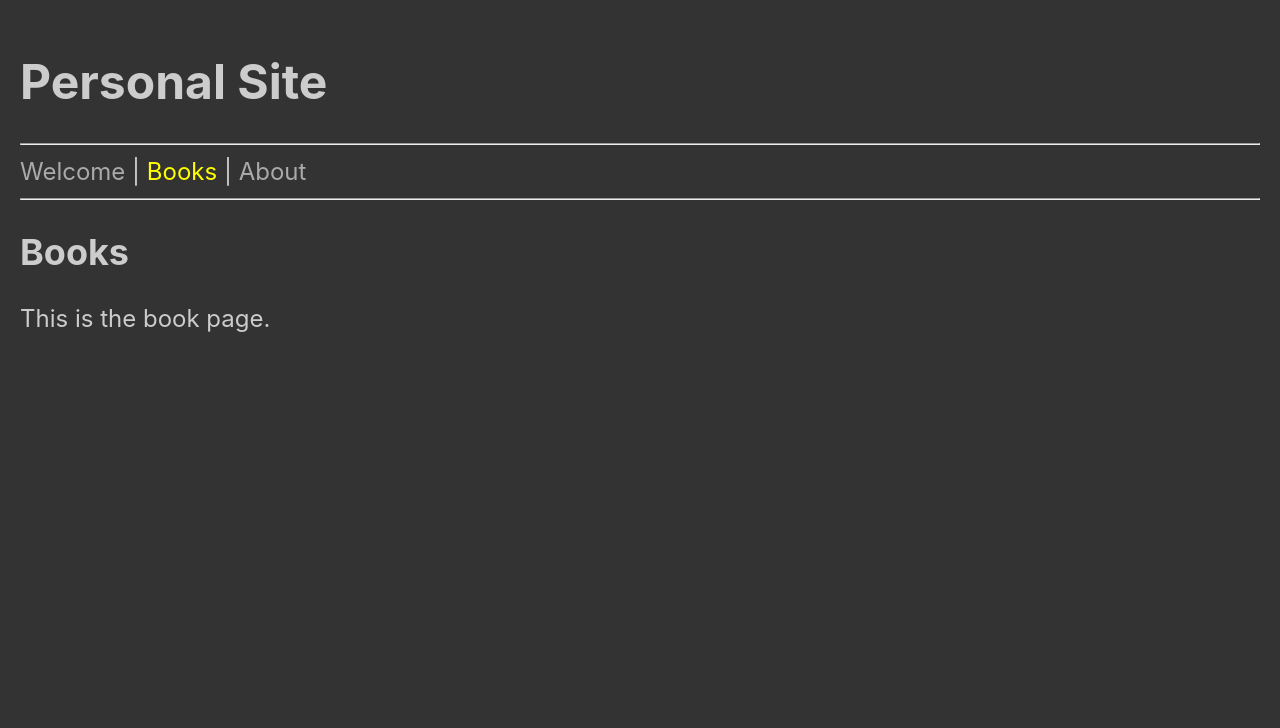
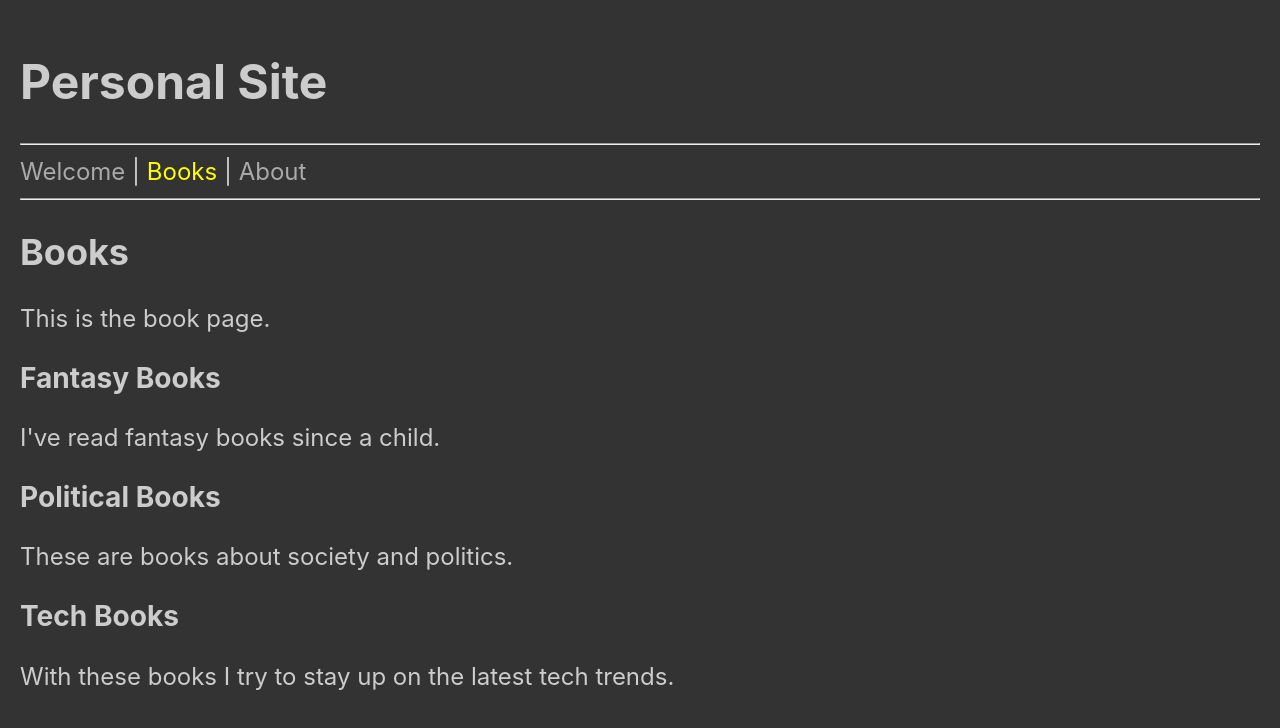
Before and after one commit to edwardtanguay/howto-react-router-nested-navbars, a React (Vite) app: page /books in a window 1280 px wide. Shown: the top 728 px of the page. Built offline with nearby package versions, Linux system fonts and the light colour scheme.

Commit message:
three book groups in

```diff
--- /dev/null
+++ b/src/components/BookGroupFantasy.jsx
@@ -0,0 +1,8 @@
+export const BookGroupFantasy = () => {
+	return (
+		<>
+			<h3>Fantasy Books</h3>
+			<p>I've read fantasy books since a child.</p>
+		</>
+	);
+};
--- /dev/null
+++ b/src/components/BookGroupPolitics.jsx
@@ -0,0 +1,8 @@
+export const BookGroupPolitics = () => {
+	return (
+		<>
+		 <h3>Political Books</h3>
+			<p>These are books about society and politics.</p>
+		</>
+	);
+};
--- /dev/null
+++ b/src/components/BookGroupTechnology.jsx
@@ -0,0 +1,8 @@
+export const BookGroupTechnology = () => {
+	return (
+		<>
+			<h3>Tech Books</h3>
+			<p>With these books I try to stay up on the latest tech trends.</p>
+		</>
+	);
+};
--- a/src/pages/PageBooks.jsx
+++ b/src/pages/PageBooks.jsx
@@ -1,8 +1,15 @@
+import { BookGroupFantasy } from '../components/BookGroupFantasy';
+import { BookGroupPolitics } from '../components/BookGroupPolitics';
+import { BookGroupTechnology } from '../components/BookGroupTechnology';
+
 export const PageBooks = () => {
 	return (
 		<div className="page_books">
 			<h2>Books</h2>
 			<p>This is the book page.</p>
+			<BookGroupFantasy />
+			<BookGroupPolitics />
+			<BookGroupTechnology />
 		</div>
-	)
-}
+	);
+};
```
